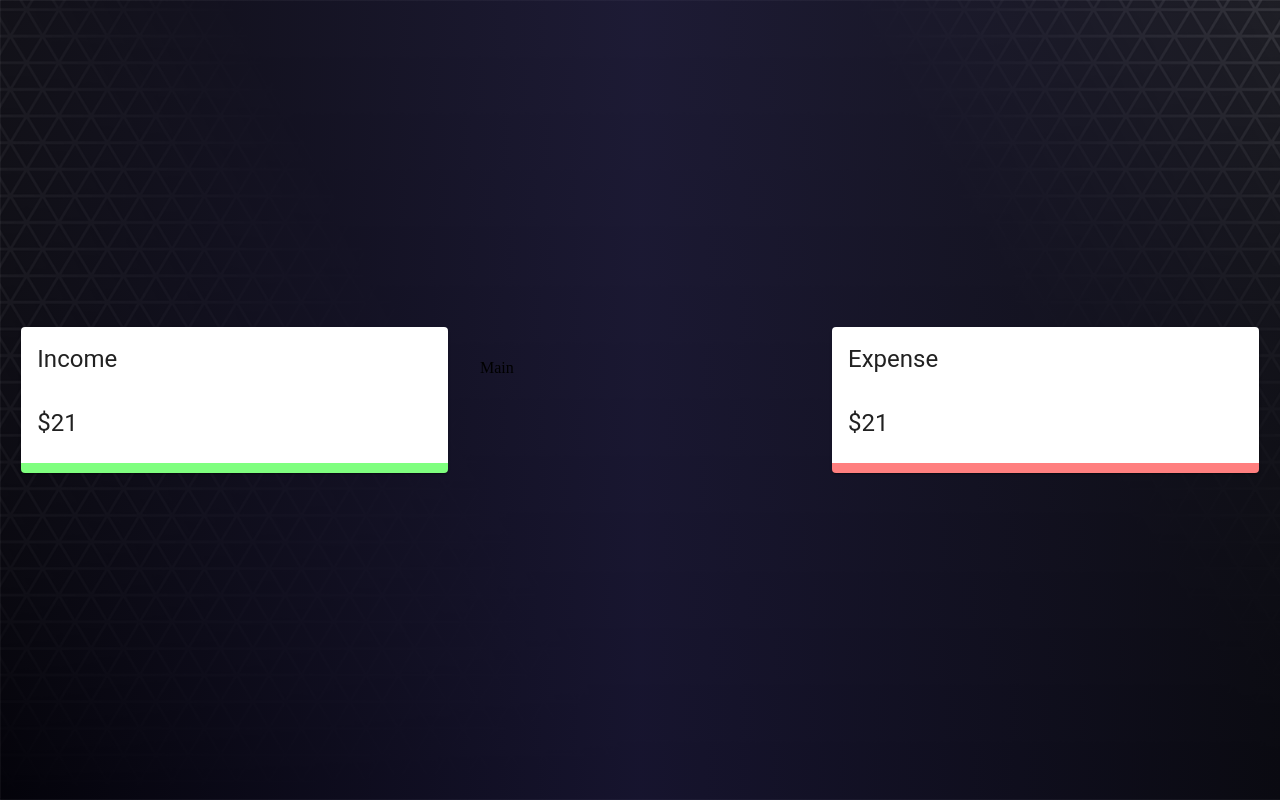
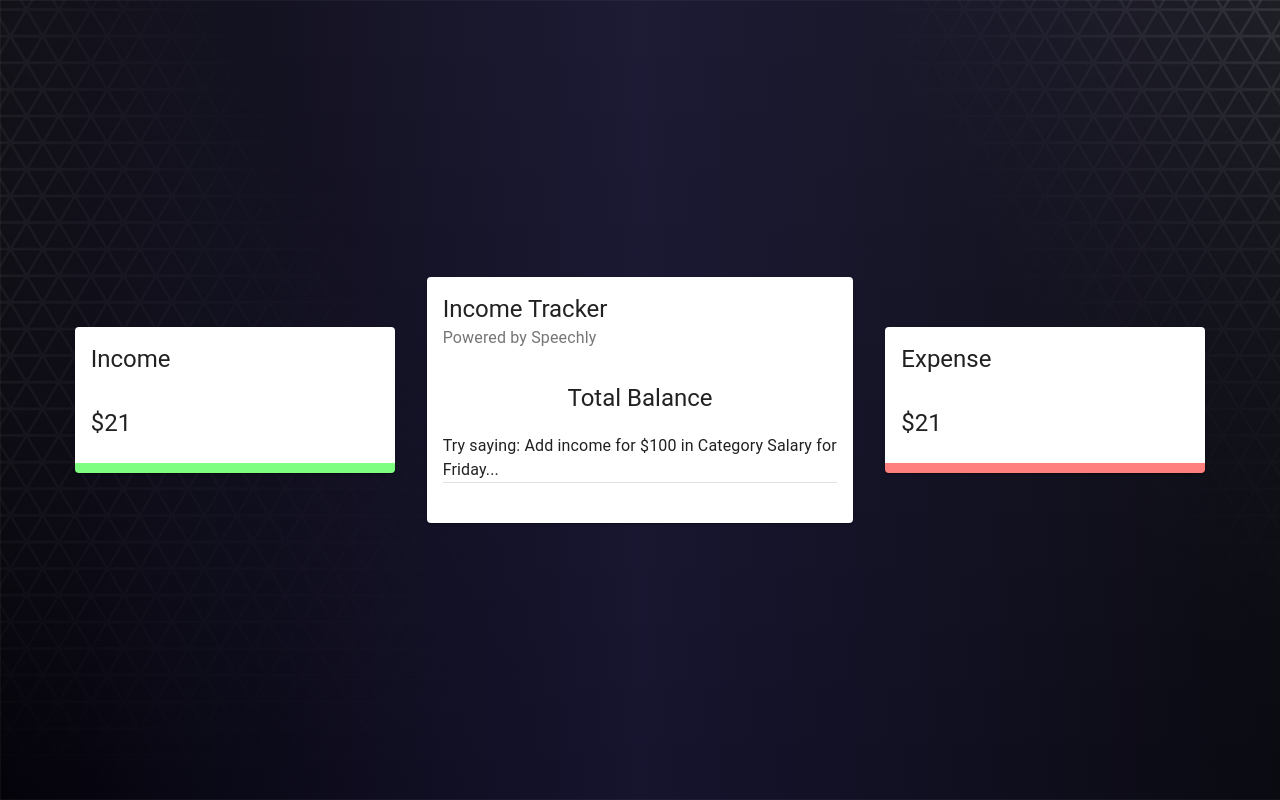
Before and after one commit to maksymsagadin/income-tracker, a React (Create React App) app: page / in a window 1280 px wide. Built offline with nearby package versions, Linux system fonts and the light colour scheme.

Commit message:
updated mobile responsiveness plus main layout

```diff
--- a/src/App.js
+++ b/src/App.js
@@ -2,22 +2,24 @@ import React from 'react'
 import { Grid } from '@material-ui/core'
 
 import Details from './components/Details/Details'
+import Main from './components/Main/Main'
+
 import useStyles from './styles'
 
 const App = () => {
     const classes = useStyles()
     return (
-        <Grid className={classes.grid} container spacing={0} alignItems='center' justifyContent='center' style={{ height: '100vh' }}>
-            <Grid item xs={12} sm={4} className={classes.desktop}>
+        <Grid className={classes.grid} container spacing={0} alignItems='center' justify='center' style={{ height: '100vh' }}>
+            <Grid item xs={12} sm={3} className={classes.desktop}>
                 <Details title='Income' />
             </Grid>
-            <Grid item xs={12} sm={3} className={classes.main}>
-                Main
+            <Grid item xs={12} sm={4} className={classes.main}>
+                <Main />
             </Grid>
-            <Grid item xs={12} sm={4} className={classes.mobile}>
+            <Grid item xs={12} sm={3} className={classes.mobile}>
                 <Details title='Income' />
             </Grid>
-            <Grid item xs={12} sm={4} className={classes.last}>
+            <Grid item xs={12} sm={3} className={classes.last}>
                 <Details title='Expense' />
             </Grid>
         </Grid>
--- a/src/components/Main/Main.jsx
+++ b/src/components/Main/Main.jsx
@@ -7,8 +7,23 @@ const Main = () => {
     const classes = useStyles()
     return (
         <Card className={classes.root}>
-            <CardHeader />
-
+            <CardHeader title='Income Tracker' subheader='Powered by Speechly'/>
+            <CardContent>
+                <Typography align="center" variant="h5">Total Balance</Typography>
+                <Typography variant="subtitle1" style={{ lineHeight: '1.5em', marginTop: '20px' }}>
+                    {/* <InfoCard /> */}
+                    Try saying: Add income for $100 in Category Salary for Friday...
+                </Typography>
+                <Divider />
+                {/* <Form /> */}
+            </CardContent>
+            <CardContent className={classes.cartContent}>
+                <Grid container spacing={2}>
+                    <Grid item xs={12}>
+                        {/* <List /> */}
+                    </Grid>
+                </Grid>
+            </CardContent>
         </Card>
     )
 }
--- a/src/components/Main/styles.js
+++ b/src/components/Main/styles.js
@@ -1,5 +1,24 @@
 import { makeStyles } from "@material-ui/core"
 
-export default makeStyles(() => ({
-
-})}
+export default makeStyles((theme) => ({
+    media: {
+        height: 0,
+        paddingTop: '56.25%', // 16:9
+    },
+    expand: {
+        transform: 'rotate(0deg)',
+        marginLeft: 'auto',
+        transition: theme.transitions.create('transform', {
+            duration: theme.transitions.duration.shortest,
+        }),
+    },
+    expandOpen: {
+        transform: 'rotate(180deg)',
+    },
+    cartContent: {
+        paddingTop: 0,
+    },
+    divider: {
+        margin: '20px 0',
+    },
+}))
--- a/src/styles.js
+++ b/src/styles.js
@@ -7,19 +7,19 @@ export default makeStyles((theme) => ({
     },
   },
   desktop: {
-    [theme.breakpoints.down('sm')]: {
+    [theme.breakpoints.down('xs')]: {
       display: 'none',
     },
   },
   main: {
-    [theme.breakpoints.up('sm')]: {
-      paddingBottom: '5%',
+    [theme.breakpoints.down('sm')]: {
+      paddingBottom: '0%',
     },
   },
   last: {
-    [theme.breakpoints.down('sm')]: {
-      marginBottom: theme.spacing(3),
-      paddingBottom: '200px',
+    [theme.breakpoints.down('xs')]: {
+    //   marginBottom: theme.spacing(2),
+      paddingBottom: '500px',
     },
   },
   grid: {
```
